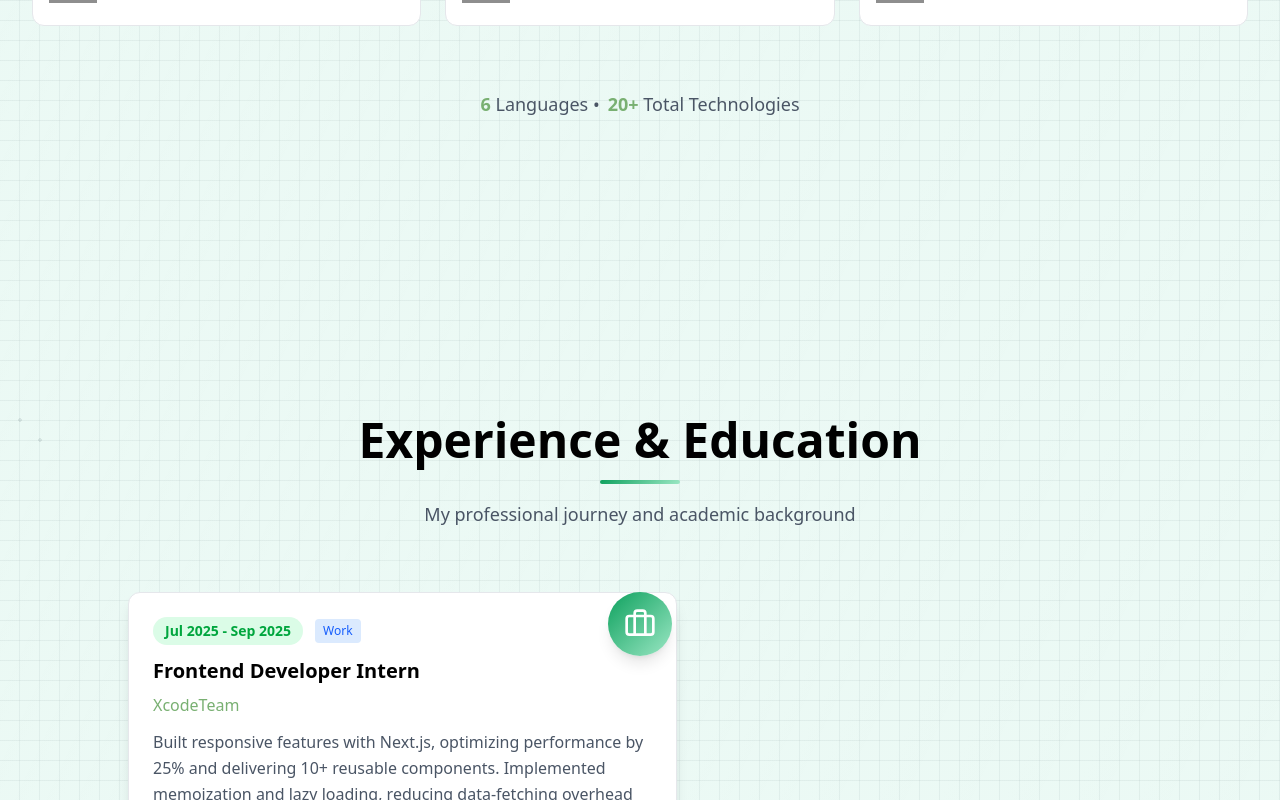
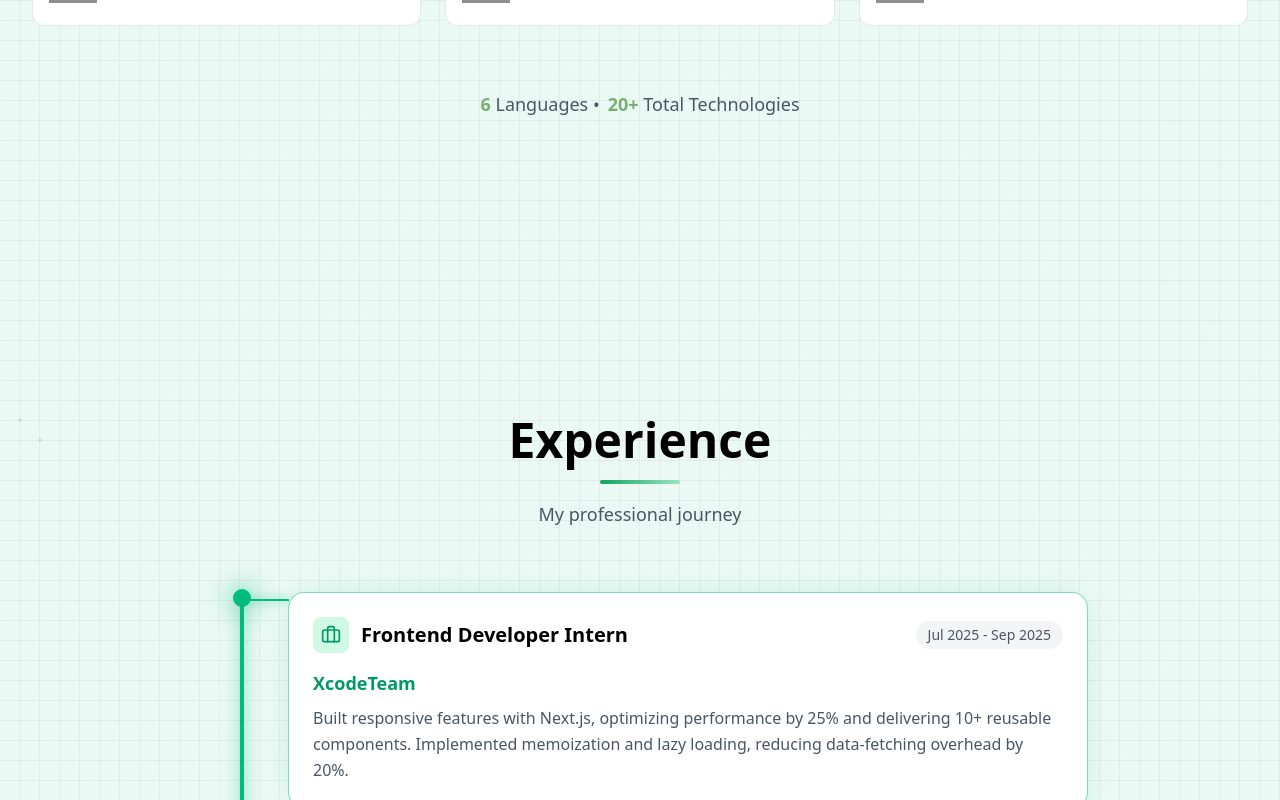
Before and after one commit to aakash-sriv/my-folio, a React (Vite) app: page / in a window 1280 px wide. Shown: the part 2000-2800 px from the top of the page. Built offline with nearby package versions, Linux system fonts and the light colour scheme; grey boxes are pictures that could not be loaded.

Commit message:
update projects, contact info, experience layout, and fix spacing

```diff
--- a/src/components/About.jsx
+++ b/src/components/About.jsx
@@ -47,11 +47,11 @@ export default function About() {
             {/* Bio - 2 paragraphs */}
             <div className="space-y-4 text-gray-700 dark:text-gray-300 text-lg leading-relaxed">
               <p>
-                Hi! I'm <span className="font-bold text-black dark:text-white">Aakash Raj</span>, a Frontend Developer who loves crafting modern web experiences. I specialize in React and Next.js, building applications that are fast, beautiful, and built to scale. Whether it's optimizing performance or designing intuitive interfaces, I'm all about turning ideas into polished products.
+                Hi! I'm <span className="font-bold text-black dark:text-white">Aakash Raj</span>, a passionate Frontend Developer who thrives on crafting intuitive and dynamic web experiences. I specialize in the React ecosystem, building applications that are not just functional but also visually stunning and performant.
               </p>
 
               <p>
-                With hands-on experience from my internship at XcodeTeam and recognition as a <span className="font-bold text-[#79b072] dark:text-[#0a8a3f]">Top 1% performer</span> at PwC, I bring both technical skills and a passion for continuous growth. When I'm not coding, you'll find me solving problems on LeetCode or exploring new frameworks and tools.
+                My journey is driven by a relentless curiosity to learn and build. Whether it's solving complex algorithmic problems or deep-diving into modern UI/UX patterns, I'm always pushing my boundaries. I believe in writing clean, maintainable code and turning creative concepts into reality.
               </p>
             </div>
 
--- a/src/components/Experience.jsx
+++ b/src/components/Experience.jsx
@@ -1,6 +1,10 @@
-import { Briefcase, Award, GraduationCap } from 'lucide-react';
+import { useState, useRef, useEffect } from 'react';
+import { Briefcase, Award } from 'lucide-react';
 
 export default function Experience() {
+  const [activeIndex, setActiveIndex] = useState(-1);
+  const containerRef = useRef(null);
+
   const timeline = [
     {
       year: "Jul 2025 - Sep 2025",
@@ -17,16 +21,28 @@ export default function Experience() {
       description: "Ranked Top 1% among 500+ participants nationwide. Completed 80+ hours training in AWS, Azure, and GCP. Gained hands-on DevOps experience in 3+ digital transformation case studies.",
       icon: Award,
       type: "work"
-    },
-    {
-      year: "2021 - 2025",
-      title: "B.Tech in Electronics & Communication",
-      company: "Haldia Institute of Technology",
-      description: "CGPA: 8.05 • Focused on Data Structures, Algorithms, DBMS, Operating Systems, Computer Networks, and Object-Oriented Programming.",
-      icon: GraduationCap,
-      type: "education"
     }
   ];
+
+  // Handle scroll to activate items
+  useEffect(() => {
+    const handleScroll = () => {
+      if (!containerRef.current) return;
+
+      const items = containerRef.current.querySelectorAll('.timeline-item');
+      const triggerBottom = window.innerHeight * 0.8;
+
+      items.forEach((item, index) => {
+        const box = item.getBoundingClientRect();
+        if (box.top < triggerBottom) {
+          setActiveIndex(prev => Math.max(prev, index));
+        }
+      });
+    };
+
+    window.addEventListener('scroll', handleScroll);
+    return () => window.removeEventListener('scroll', handleScroll);
+  }, []);
 
   return (
     <section id="experience" className="min-h-screen py-4 px-4 sm:px-6 lg:px-8">
@@ -35,99 +51,88 @@ export default function Experience() {
         {/* Section Header */}
         <div className="text-center mb-16">
           <h2 className="text-4xl sm:text-5xl font-bold text-black dark:text-white mb-4">
-            Experience & Education
+            Experience
           </h2>
           <div className="w-20 h-1 accent-gradient dark:accent-gradient-dark mx-auto rounded-full"></div>
           <p className="text-gray-600 dark:text-gray-400 mt-4 text-lg">
-            My professional journey and academic background
+            My professional journey
           </p>
         </div>
 
-        {/* Timeline */}
-        <div className="relative max-w-5xl mx-auto">
-          {/* Vertical line */}
-          <div className="absolute left-8 md:left-1/2 top-0 bottom-0 w-0.5 accent-gradient dark:accent-gradient-dark transform md:-translate-x-1/2"></div>
+        {/* Metro Timeline */}
+        <div ref={containerRef} className="relative max-w-4xl mx-auto pl-8 md:pl-0">
 
-          {/* Timeline items */}
-          <div className="space-y-12">
+          {/* Main Track (Background Line) */}
+          <div className="absolute left-0 md:left-12 top-0 bottom-0 w-1 bg-gray-200 dark:bg-gray-800 rounded-full"></div>
+
+          {/* Active Track (Light Up Effect) */}
+          <div
+            className="absolute left-0 md:left-12 top-0 w-1 bg-emerald-500 shadow-[0_0_15px_rgba(16,185,129,0.8)] transition-all duration-700 ease-out rounded-full"
+            style={{
+              height: activeIndex === -1 ? '0%' : `${((activeIndex + 1) / timeline.length) * 100}%`
+            }}
+          ></div>
+
+          <div className="space-y-16">
             {timeline.map((item, idx) => {
               const Icon = item.icon;
-              const isLeft = idx % 2 === 0; // Alternate sides on desktop
+              const isActive = idx <= activeIndex;
 
               return (
                 <div
                   key={idx}
-                  className={`relative flex items-start gap-6 md:gap-0 ${isLeft ? 'md:flex-row' : 'md:flex-row-reverse'
-                    }`}
+                  className="timeline-item relative flex flex-col md:flex-row gap-8 group"
+                  onMouseEnter={() => setActiveIndex(idx)}
                 >
+                  {/* Station Node */}
+                  <div className="absolute left-[-4px] md:left-[44px] top-0 z-10">
+                    <div
+                      className={`w-3 h-3 rounded-full border-2 transition-all duration-500 ${isActive
+                        ? 'bg-emerald-500 border-emerald-500 shadow-[0_0_20px_rgba(16,185,129,1)] scale-150'
+                        : 'bg-white dark:bg-gray-900 border-gray-400 dark:border-gray-600'
+                        }`}
+                    ></div>
+                  </div>
 
-                  {/* Content card - takes half width on desktop */}
-                  <div className={`flex-1 md:w-5/12 ${isLeft ? 'md:pr-12' : 'md:pl-12'}`}>
-                    <div className="bg-white dark:bg-gray-900 rounded-xl p-6 shadow-lg border border-gray-200 dark:border-gray-800 hover:shadow-xl transition-all group">
+                  {/* Content Card */}
+                  <div className="md:ml-24 flex-1">
+                    <div
+                      className={`relative p-6 rounded-2xl border transition-all duration-500 ${isActive
+                        ? 'bg-white dark:bg-gray-900 border-emerald-500/50 shadow-[0_0_30px_-10px_rgba(16,185,129,0.3)]'
+                        : 'bg-gray-50 dark:bg-gray-900/50 border-gray-200 dark:border-gray-800'
+                        }`}
+                    >
+                      {/* Connector Line (Horizontal) */}
+                      <div className={`absolute top-1.5 -left-8 md:-left-12 w-8 md:w-12 h-0.5 transition-all duration-500 ${isActive ? 'bg-emerald-500 shadow-[0_0_10px_rgba(16,185,129,0.8)]' : 'bg-transparent'
+                        }`}></div>
 
-                      {/* Year badge */}
-                      <div className="flex items-center gap-3 mb-3">
-                        <span className="px-3 py-1 bg-green-100 dark:bg-green-900/30 text-green-600 dark:text-green-400 text-sm font-semibold rounded-full">
+                      <div className="flex flex-wrap items-center justify-between gap-4 mb-4">
+                        <div className="flex items-center gap-3">
+                          <div className={`p-2 rounded-lg transition-colors duration-300 ${isActive ? 'bg-emerald-100 dark:bg-emerald-900/30 text-emerald-600 dark:text-emerald-400' : 'bg-gray-100 dark:bg-gray-800 text-gray-500'
+                            }`}>
+                            <Icon className="w-5 h-5" />
+                          </div>
+                          <h3 className="text-xl font-bold text-black dark:text-white">
+                            {item.title}
+                          </h3>
+                        </div>
+                        <span className="px-3 py-1 text-sm font-medium rounded-full bg-gray-100 dark:bg-gray-800 text-gray-600 dark:text-gray-400">
                           {item.year}
-                        </span>
-                        <span className={`text-xs font-medium px-2 py-1 rounded ${item.type === 'work'
-                            ? 'bg-blue-100 dark:bg-blue-900/30 text-blue-600 dark:text-blue-400'
-                            : 'bg-purple-100 dark:bg-purple-900/30 text-purple-600 dark:text-purple-400'
-                          }`}>
-                          {item.type === 'work' ? 'Work' : 'Education'}
                         </span>
                       </div>
 
-                      {/* Title */}
-                      <h4 className="text-xl font-bold text-black dark:text-white mb-2 group-hover:text-[#79b072] dark:group-hover:text-[#0a8a3f] transition-colors">
-                        {item.title}
-                      </h4>
+                      <div className="text-lg font-semibold text-emerald-600 dark:text-emerald-400 mb-2">
+                        {item.company}
+                      </div>
 
-                      {/* Company */}
-                      <p className="text-[#79b072] dark:text-[#0a8a3f] font-medium mb-3">
-                        {item.company}
-                      </p>
-
-                      {/* Description */}
                       <p className="text-gray-600 dark:text-gray-400 leading-relaxed">
                         {item.description}
                       </p>
                     </div>
                   </div>
-
-                  {/* Center icon - positioned in middle on desktop */}
-                  <div className="absolute left-0 md:left-1/2 md:transform md:-translate-x-1/2 shrink-0">
-                    <div className="w-16 h-16 rounded-full accent-gradient dark:accent-gradient-dark flex items-center justify-center shadow-lg group-hover:scale-110 transition-transform z-10">
-                      <Icon className="w-8 h-8 text-white" />
-                    </div>
-                  </div>
-
-                  {/* Spacer for the other side on desktop */}
-                  <div className="hidden md:block md:w-5/12"></div>
-
                 </div>
               );
             })}
-          </div>
-        </div>
-
-        {/* Bottom Stats */}
-        <div className="mt-16 text-center">
-          <div className="inline-flex items-center gap-8 px-8 py-4 bg-gray-100 dark:bg-gray-900 rounded-2xl border border-gray-200 dark:border-gray-800">
-            <div>
-              <div className="text-2xl font-bold text-black dark:text-white">2+</div>
-              <div className="text-sm text-gray-600 dark:text-gray-400">Experiences</div>
-            </div>
-            <div className="w-px h-8 bg-gray-300 dark:bg-gray-700"></div>
-            <div>
-              <div className="text-2xl font-bold text-black dark:text-white">8.05</div>
-              <div className="text-sm text-gray-600 dark:text-gray-400">CGPA</div>
-            </div>
-            <div className="w-px h-8 bg-gray-300 dark:bg-gray-700"></div>
-            <div>
-              <div className="text-2xl font-bold text-black dark:text-white">Top 1%</div>
-              <div className="text-sm text-gray-600 dark:text-gray-400">at PwC</div>
-            </div>
           </div>
         </div>
 
```
Also changed, not shown: src/components/Contact.jsx (+11 -11 lines), src/components/Projects.jsx (+32 -20 lines).
